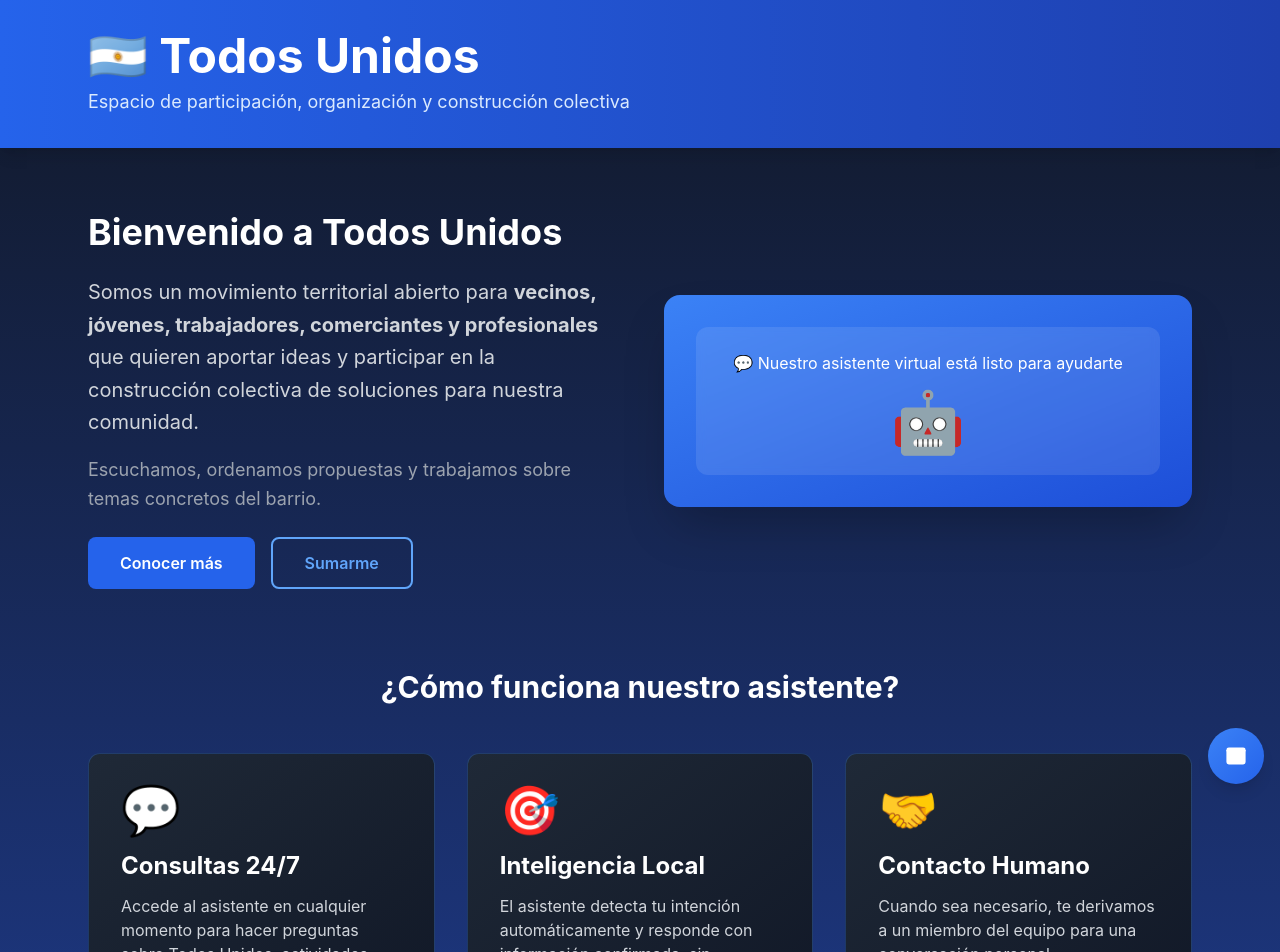
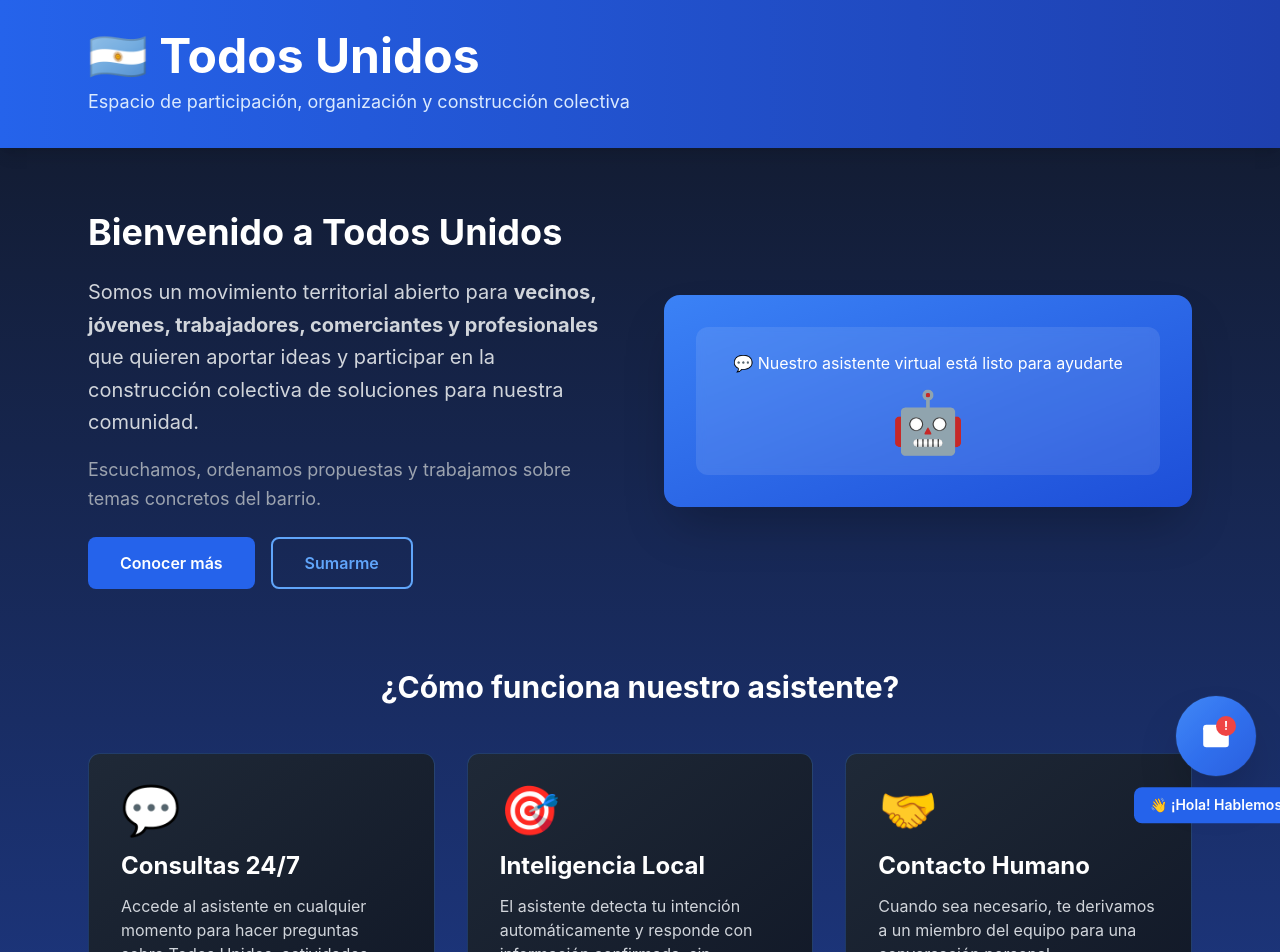
Before and after one commit to cdbrws-glitch/chatbottu, a React (Vite) app: page / in a window 1280 px wide. Shown: the top 952 px of the page. Built offline with nearby package versions, Linux system fonts and the light colour scheme.

Commit message:
Update ChatWidget with more prominent button

```diff
--- a/src/components/ChatWidget.jsx
+++ b/src/components/ChatWidget.jsx
@@ -19,8 +19,8 @@ const ChatWidget = () => {
   const [inputValue, setInputValue] = useState('')
   const [isTyping, setIsTyping] = useState(false)
   const [userName, setUserName] = useState(null)
-  const [currentFlow, setCurrentFlow] = useState(null) // Para flujos especiales
-  const [flowData, setFlowData] = useState({}) // Datos temporales del flujo
+  const [currentFlow, setCurrentFlow] = useState(null)
+  const [flowData, setFlowData] = useState({})
   const messagesEndRef = useRef(null)
 
   const scrollToBottom = () => {
@@ -59,17 +59,14 @@ const ChatWidget = () => {
     setInputValue('')
     setIsTyping(true)
 
-    // Simular delay de escritura
     await new Promise(resolve => setTimeout(resolve, 1000 + Math.random() * 1000))
 
-    // Procesar intención
     const { intent, confidence, extractedName } = matchIntent(inputValue)
 
     if (extractedName && !userName) {
       setUserName(extractedName)
     }
 
-    // Manejar flujos especiales
     if (currentFlow === 'sumarse') {
       handleSumarseFlow(inputValue)
     } else if (currentFlow === 'problemas_barriales') {
@@ -107,7 +104,6 @@ const ChatWidget = () => {
         timestamp: new Date(),
       }])
     } else {
-      // Respuesta normal
       const response = getResponse(intent, confidence)
       setChatMessages(prev => [...prev, {
         id: Date.now() + 1,
@@ -121,7 +117,6 @@ const ChatWidget = () => {
   }
 
   const handleSumarseFlow = (input) => {
-    const steps = ['nombre', 'localidad', 'telefono', 'interes']
     const currentStep = flowData.step || 0
 
     if (currentStep === 0) {
@@ -247,7 +242,7 @@ const ChatWidget = () => {
   }
 
   return (
-    <div className="fixed bottom-4 right-4 z-50">
+    <div className="fixed bottom-6 right-6 z-50 flex flex-col items-end gap-4">
       <AnimatePresence>
         {isOpen && (
           <motion.div
@@ -255,9 +250,8 @@ const ChatWidget = () => {
             animate={{ opacity: 1, y: 0, scale: 1 }}
             exit={{ opacity: 0, y: 20, scale: 0.9 }}
             transition={{ duration: 0.3, type: 'spring', stiffness: 260, damping: 20 }}
-            className="absolute bottom-16 right-0 w-96 max-w-[calc(100vw-32px)] h-[600px] rounded-2xl shadow-2xl flex flex-col bg-gray-900 border border-gray-800 overflow-hidden"
+            className="w-96 max-w-[calc(100vw-48px)] h-[600px] rounded-2xl shadow-2xl flex flex-col bg-gray-900 border border-gray-800 overflow-hidden"
           >
-            {/* Header */}
             <div className="bg-gradient-to-r from-gray-800 to-gray-900 px-6 py-4 flex justify-between items-center border-b border-gray-700">
               <div className="flex items-center gap-3">
                 <div className="w-3 h-3 bg-green-500 rounded-full animate-pulse"></div>
@@ -266,29 +260,16 @@ const ChatWidget = () => {
                   <p className="text-xs text-gray-400">En línea</p>
                 </div>
               </div>
-              <div className="flex gap-2">
               <button
                 onClick={() => setIsOpen(false)}
                 className="text-gray-400 hover:text-white transition-colors"
-                  title="Minimizar"
-                >
-                  <svg className="w-5 h-5" fill="currentColor" viewBox="0 0 20 20">
-                    <path d="M3 8a1 1 0 011-1h12a1 1 0 110 2H4a1 1 0 01-1-1z" />
-                  </svg>
-                </button>
-                <button
-                  onClick={() => setIsOpen(false)}
-                  className="text-gray-400 hover:text-white transition-colors"
-                  title="Cerrar"
               >
                 <svg className="w-5 h-5" fill="currentColor" viewBox="0 0 20 20">
                   <path fillRule="evenodd" d="M4.293 4.293a1 1 0 011.414 0L10 8.586l4.293-4.293a1 1 0 111.414 1.414L11.414 10l4.293 4.293a1 1 0 01-1.414 1.414L10 11.414l-4.293 4.293a1 1 0 01-1.414-1.414L8.586 10 4.293 5.707a1 1 0 010-1.414z" clipRule="evenodd" />
                 </svg>
               </button>
             </div>
-            </div>
 
-            {/* Messages */}
             <div className="flex-1 overflow-y-auto px-4 py-4 space-y-4 bg-gray-900">
               {chatMessages.map((msg) => (
                 <ChatMessage key={msg.id} message={msg} userName={userName} />
@@ -297,7 +278,6 @@ const ChatWidget = () => {
               <div ref={messagesEndRef} />
             </div>
 
-            {/* Input */}
             <form onSubmit={handleSendMessage} className="border-t border-gray-700 p-4 bg-gray-800">
               <div className="flex gap-2">
                 <input
@@ -323,23 +303,44 @@ const ChatWidget = () => {
         )}
       </AnimatePresence>
 
-      {/* Floating Button */}
+      {/* Floating Button - More Prominent */}
       <motion.button
         onClick={() => setIsOpen(!isOpen)}
-        whileHover={{ scale: 1.1 }}
-        whileTap={{ scale: 0.95 }}
-        className="w-14 h-14 bg-gradient-to-br from-blue-500 to-blue-600 rounded-full shadow-lg flex items-center justify-center text-white hover:shadow-xl transition-shadow"
-        title="Abrir chat"
+        whileHover={{ scale: 1.15 }}
+        whileTap={{ scale: 0.9 }}
+        className="relative w-20 h-20 bg-gradient-to-br from-blue-500 via-blue-600 to-blue-700 rounded-full shadow-2xl flex items-center justify-center text-white hover:shadow-3xl transition-all"
       >
+        {/* Pulsing background */}
+        <motion.div
+          animate={{ scale: [1, 1.2, 1] }}
+          transition={{ duration: 2, repeat: Infinity }}
+          className="absolute inset-0 rounded-full bg-blue-400 opacity-20"
+        ></motion.div>
+
+        {/* Icon */}
         {isOpen ? (
-          <svg className="w-6 h-6" fill="currentColor" viewBox="0 0 20 20">
+          <svg className="w-8 h-8 relative z-10" fill="currentColor" viewBox="0 0 20 20">
             <path fillRule="evenodd" d="M4.293 4.293a1 1 0 011.414 0L10 8.586l4.293-4.293a1 1 0 111.414 1.414L11.414 10l4.293 4.293a1 1 0 01-1.414 1.414L10 11.414l-4.293 4.293a1 1 0 01-1.414-1.414L8.586 10 4.293 5.707a1 1 0 010-1.414z" clipRule="evenodd" />
           </svg>
         ) : (
-          <svg className="w-6 h-6" fill="currentColor" viewBox="0 0 20 20">
+          <div className="relative z-10 flex flex-col items-center justify-center">
+            <svg className="w-8 h-8" fill="currentColor" viewBox="0 0 20 20">
               <path d="M2 5a2 2 0 012-2h12a2 2 0 012 2v10a2 2 0 01-2 2H4a2 2 0 01-2-2V5z" />
               <path d="M2 5h16v.5a1 1 0 01-1 1h-14a1 1 0 01-1-1V5z" />
             </svg>
+            <span className="absolute -top-1 -right-1 w-5 h-5 bg-red-500 rounded-full flex items-center justify-center text-white text-xs font-bold">!</span>
+          </div>
+        )}
+
+        {/* Animated text when closed */}
+        {!isOpen && (
+          <motion.div
+            animate={{ y: [0, -5, 0] }}
+            transition={{ duration: 1, repeat: Infinity }}
+            className="absolute -bottom-12 whitespace-nowrap bg-blue-600 text-white px-4 py-2 rounded-lg text-sm font-semibold"
+          >
+            👋 ¡Hola! Hablemos
+          </motion.div>
         )}
       </motion.button>
     </div>
```
Lines whose indentation alone changed are shown as unchanged.
